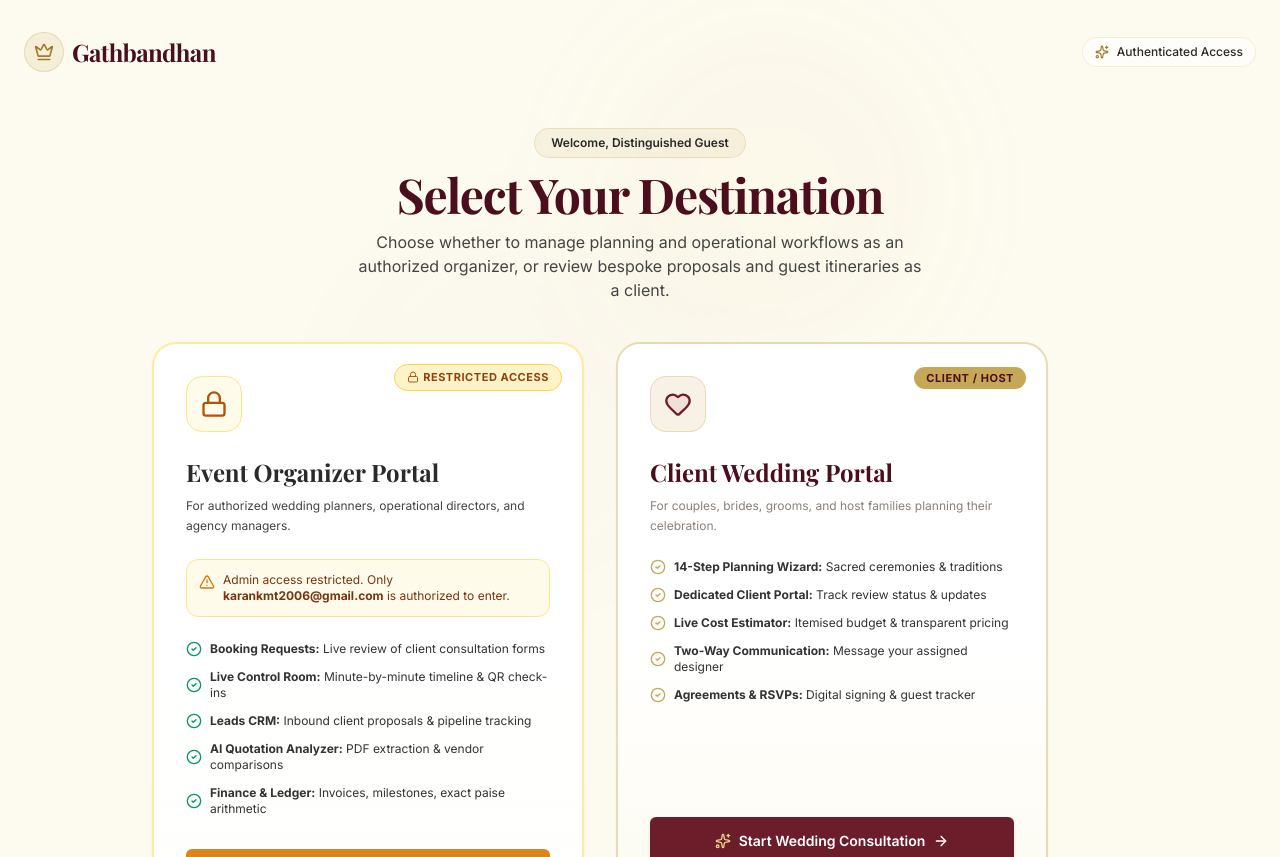
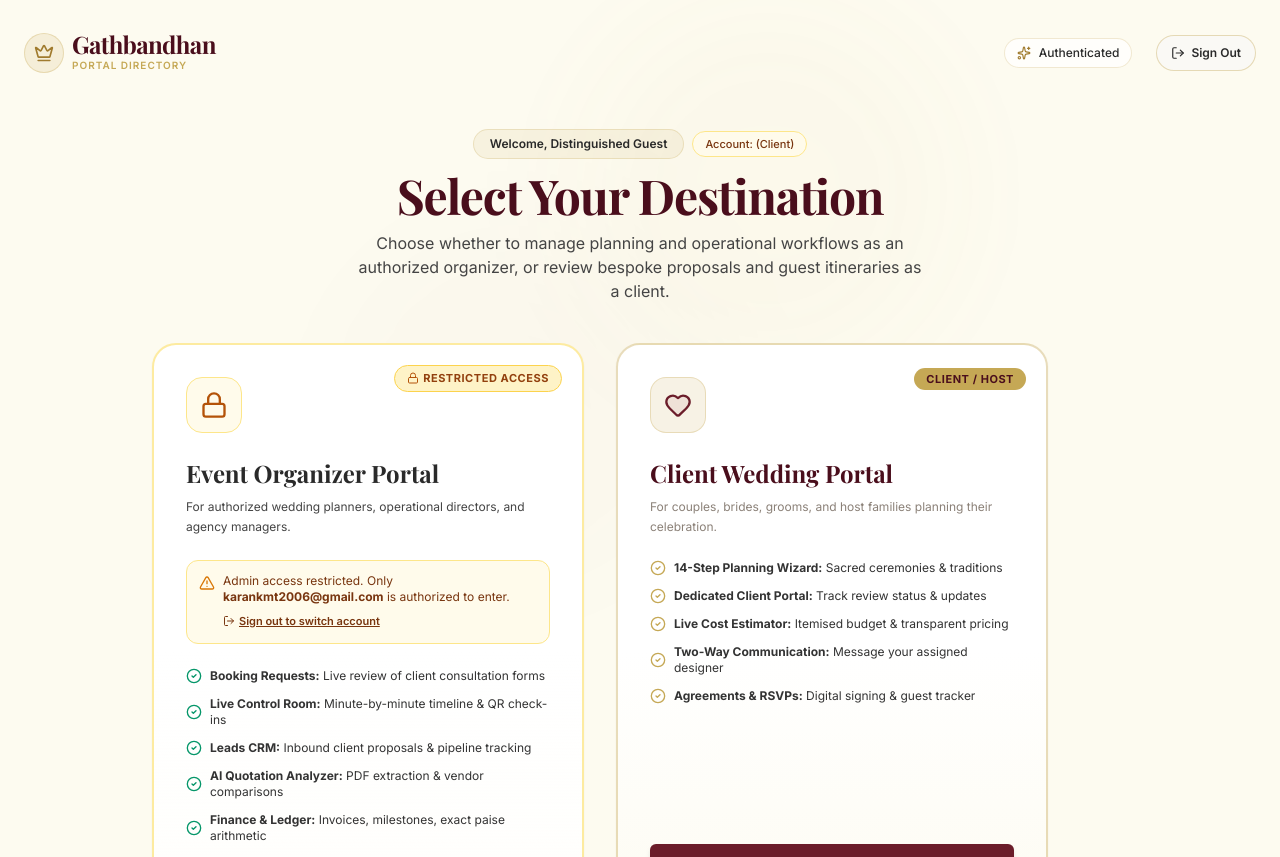
Before and after one commit to divysaxena24/Gathbandhan, a Next.js app: page /portal-select in a window 1280 px wide. Shown: the top 857 px of the page. Built offline with nearby package versions, Linux system fonts and the light colour scheme; no server answers; a web font is replaced by a local one.

Commit message:
feat(portal-select): add sign out and account switch options

```diff
--- a/src/app/portal-select/page.tsx
+++ b/src/app/portal-select/page.tsx
@@ -1,7 +1,8 @@
 import Link from "next/link";
 import { auth, currentUser } from "@clerk/nextjs/server";
-import { Crown, Sparkles } from "lucide-react";
+import { Crown } from "lucide-react";
 import { PortalSelectCards } from "./portal-select-cards";
+import { PortalUserHeader } from "./portal-user-header";
 import { db } from "@/lib/db";
 import { users, bookingRequests } from "@/lib/db/schema";
 import { eq, or, desc } from "drizzle-orm";
@@ -62,35 +63,44 @@ export default async function PortalSelectPage() {
         <div className="absolute bottom-1/4 left-1/4 w-96 h-96 bg-maroon/5 rounded-full blur-3xl" />
       </div>
 
-      {/* Top Brand Bar */}
-      <header className="relative z-10 max-w-7xl mx-auto w-full px-6 py-8 flex items-center justify-between">
+      {/* Top Brand Bar with Sign Out / User Controls */}
+      <header className="relative z-10 max-w-7xl mx-auto w-full px-6 py-6 sm:py-8 flex items-center justify-between">
         <Link href="/" className="flex items-center gap-2 group">
           <div className="w-10 h-10 rounded-full bg-gold/15 flex items-center justify-center border border-gold/30 group-hover:scale-105 transition-transform">
             <Crown className="w-5 h-5 text-gold-600" />
           </div>
-          <span className="font-heading font-bold text-2xl text-maroon-deep tracking-tight">
-            Gathbandhan
-          </span>
+          <div>
+            <span className="font-heading font-bold text-2xl text-maroon-deep tracking-tight block leading-none">
+              Gathbandhan
+            </span>
+            <span className="text-[10px] text-gold uppercase tracking-widest font-semibold block pt-0.5">
+              Portal Directory
+            </span>
+          </div>
         </Link>
 
-        <div className="flex items-center gap-3">
-          <div className="hidden sm:flex items-center gap-2 px-3 py-1.5 rounded-full bg-white/60 border border-gold/20 text-xs font-medium text-charcoal">
-            <Sparkles className="w-3.5 h-3.5 text-gold-600" />
-            <span>Authenticated Access</span>
-          </div>
-        </div>
+        {/* User Account Controls & Logout Button */}
+        <PortalUserHeader userEmail={primaryEmail} />
       </header>
 
       {/* Content Area */}
-      <section className="relative z-10 max-w-5xl mx-auto w-full px-6 py-6 flex-1 flex flex-col justify-center">
-        <div className="text-center space-y-3 mb-10">
-          <div className="inline-flex items-center gap-2 px-4 py-1.5 rounded-full bg-gold/10 border border-gold/25 text-xs font-semibold text-gold-800">
-            Welcome, {displayName}
+      <section className="relative z-10 max-w-5xl mx-auto w-full px-6 py-4 sm:py-6 flex-1 flex flex-col justify-center">
+        <div className="text-center space-y-3 mb-8 sm:mb-10">
+          <div className="flex flex-wrap items-center justify-center gap-2">
+            <div className="inline-flex items-center gap-2 px-4 py-1.5 rounded-full bg-gold/10 border border-gold/25 text-xs font-semibold text-gold-800">
+              Welcome, {displayName}
+            </div>
+            {!isAdminAllowed && (
+              <div className="inline-flex items-center gap-1.5 px-3 py-1 rounded-full bg-amber-50 border border-amber-200 text-[11px] font-medium text-amber-900">
+                <span>Account: <strong>{primaryEmail}</strong> (Client)</span>
+              </div>
+            )}
           </div>
+
           <h1 className="font-heading font-bold text-3xl sm:text-5xl text-maroon-deep tracking-tight">
             Select Your Destination
           </h1>
-          <p className="text-sm sm:text-base text-charcoal-500 max-w-xl mx-auto font-sans">
+          <p className="text-sm sm:text-base text-charcoal-500 max-w-xl mx-auto font-sans leading-relaxed">
             Choose whether to manage planning and operational workflows as an authorized organizer, or review bespoke proposals and guest itineraries as a client.
           </p>
         </div>
@@ -107,7 +117,7 @@ export default async function PortalSelectPage() {
 
       {/* Footer */}
       <footer className="relative z-10 max-w-7xl mx-auto w-full px-6 py-6 text-center text-xs text-charcoal-400">
-        <p>© 2026 Gathbandhan — The Operating System for Luxury Indian Weddings.</p>
+        <p>© 2026–2027 Gathbandhan — The Operating System for Luxury Indian Weddings.</p>
       </footer>
     </main>
   );
--- a/src/app/portal-select/portal-select-cards.tsx
+++ b/src/app/portal-select/portal-select-cards.tsx
@@ -2,6 +2,7 @@
 
 import React, { useState } from "react";
 import { useRouter } from "next/navigation";
+import { useClerk } from "@clerk/nextjs";
 import {
   Building2,
   Heart,
@@ -12,6 +13,7 @@ import {
   Lock,
   ShieldAlert,
   AlertTriangle,
+  LogOut,
 } from "lucide-react";
 import { Button } from "@/components/ui/button";
 import {
@@ -40,6 +42,7 @@ export function PortalSelectCards({
   userEmail = "",
 }: PortalSelectCardsProps) {
   const router = useRouter();
+  const { signOut } = useClerk();
   const [loadingRole, setLoadingRole] = useState<string | null>(null);
   const [warningOpen, setWarningOpen] = useState(false);
 
@@ -117,11 +120,21 @@ export function PortalSelectCards({
             </p>
 
             {!isAdminAllowed && (
-              <div className="mb-6 p-3 rounded-xl bg-amber-50 border border-amber-200 text-xs text-amber-900 flex items-start gap-2">
+              <div className="mb-6 p-3 rounded-xl bg-amber-50 border border-amber-200 text-xs text-amber-900 space-y-2">
+                <div className="flex items-start gap-2">
                   <AlertTriangle className="w-4 h-4 text-amber-600 shrink-0 mt-0.5" />
                   <span>
                     Admin access restricted. Only <strong>{PRIMARY_ADMIN_EMAIL}</strong> is authorized to enter.
                   </span>
+                </div>
+                <button
+                  type="button"
+                  onClick={() => signOut({ redirectUrl: "/sign-in" })}
+                  className="inline-flex items-center gap-1 text-[11px] text-amber-900 hover:text-maroon font-semibold underline pl-6 transition-colors"
+                >
+                  <LogOut className="w-3 h-3" />
+                  Sign out to switch account
+                </button>
               </div>
             )}
 
@@ -269,10 +282,11 @@ export function PortalSelectCards({
           </DialogHeader>
 
           <div className="p-3 rounded-xl bg-amber-50 border border-amber-200 text-xs text-amber-900">
-            Please proceed to the Client Portal to review your wedding consultations and proposals.
+            Please proceed to the Client Portal to review your wedding consultations and proposals, or sign in with an authorized admin account.
           </div>
 
-          <DialogFooter className="flex-col sm:flex-row gap-2 pt-2">
+          <DialogFooter className="flex-col gap-2 pt-2">
+            <div className="flex flex-col-reverse sm:flex-row gap-2 w-full justify-end">
               <Button
                 variant="outline"
                 onClick={() => setWarningOpen(false)}
@@ -290,6 +304,17 @@ export function PortalSelectCards({
                 <Sparkles className="w-3.5 h-3.5 mr-1.5 text-gold-light" />
                 Go to Client Portal
               </Button>
+            </div>
+
+            <Button
+              variant="ghost"
+              size="sm"
+              onClick={() => signOut({ redirectUrl: "/sign-in" })}
+              className="w-full text-xs text-charcoal-500 hover:text-maroon underline mt-1"
+            >
+              <LogOut className="w-3.5 h-3.5 mr-1.5" />
+              Sign in with an authorized admin account
+            </Button>
           </DialogFooter>
         </DialogContent>
       </Dialog>
--- /dev/null
+++ b/src/app/portal-select/portal-user-header.tsx
@@ -0,0 +1,53 @@
+"use client";
+
+import React from "react";
+import { UserButton, useClerk, useUser } from "@clerk/nextjs";
+import { LogOut, Sparkles } from "lucide-react";
+import { Button } from "@/components/ui/button";
+
+interface PortalUserHeaderProps {
+  userEmail?: string;
+}
+
+export function PortalUserHeader({ userEmail }: PortalUserHeaderProps) {
+  const { signOut } = useClerk();
+  const { user } = useUser();
+
+  const email = userEmail || user?.primaryEmailAddress?.emailAddress || "";
+
+  return (
+    <div className="flex items-center gap-2 sm:gap-3">
+      {/* Authenticated Status Badge */}
+      <div className="hidden md:flex items-center gap-2 px-3 py-1.5 rounded-full bg-white/70 border border-gold/25 text-xs font-medium text-charcoal shadow-2xs">
+        <Sparkles className="w-3.5 h-3.5 text-gold-600" />
+        <span className="truncate max-w-[200px]" title={email}>
+          {email || "Authenticated"}
+        </span>
+      </div>
+
+      {/* Clerk User Button Profile */}
+      <div className="flex items-center">
+        <UserButton
+          afterSignOutUrl="/sign-in"
+          appearance={{
+            elements: {
+              avatarBox: "w-9 h-9 rounded-full border border-gold/40 shadow-xs",
+            },
+          }}
+        />
+      </div>
+
+      {/* Explicit Sign Out / Logout Button */}
+      <Button
+        variant="outline"
+        size="sm"
+        onClick={() => signOut({ redirectUrl: "/sign-in" })}
+        className="flex items-center gap-1.5 border-gold/40 hover:border-maroon/50 hover:bg-maroon/5 text-charcoal hover:text-maroon text-xs font-semibold rounded-full px-3.5 h-9 shadow-xs transition-all"
+        title="Sign out of Gathbandhan"
+      >
+        <LogOut className="w-3.5 h-3.5" />
+        <span className="hidden sm:inline">Sign Out</span>
+      </Button>
+    </div>
+  );
+}
```
Lines whose indentation alone changed are shown as unchanged.
